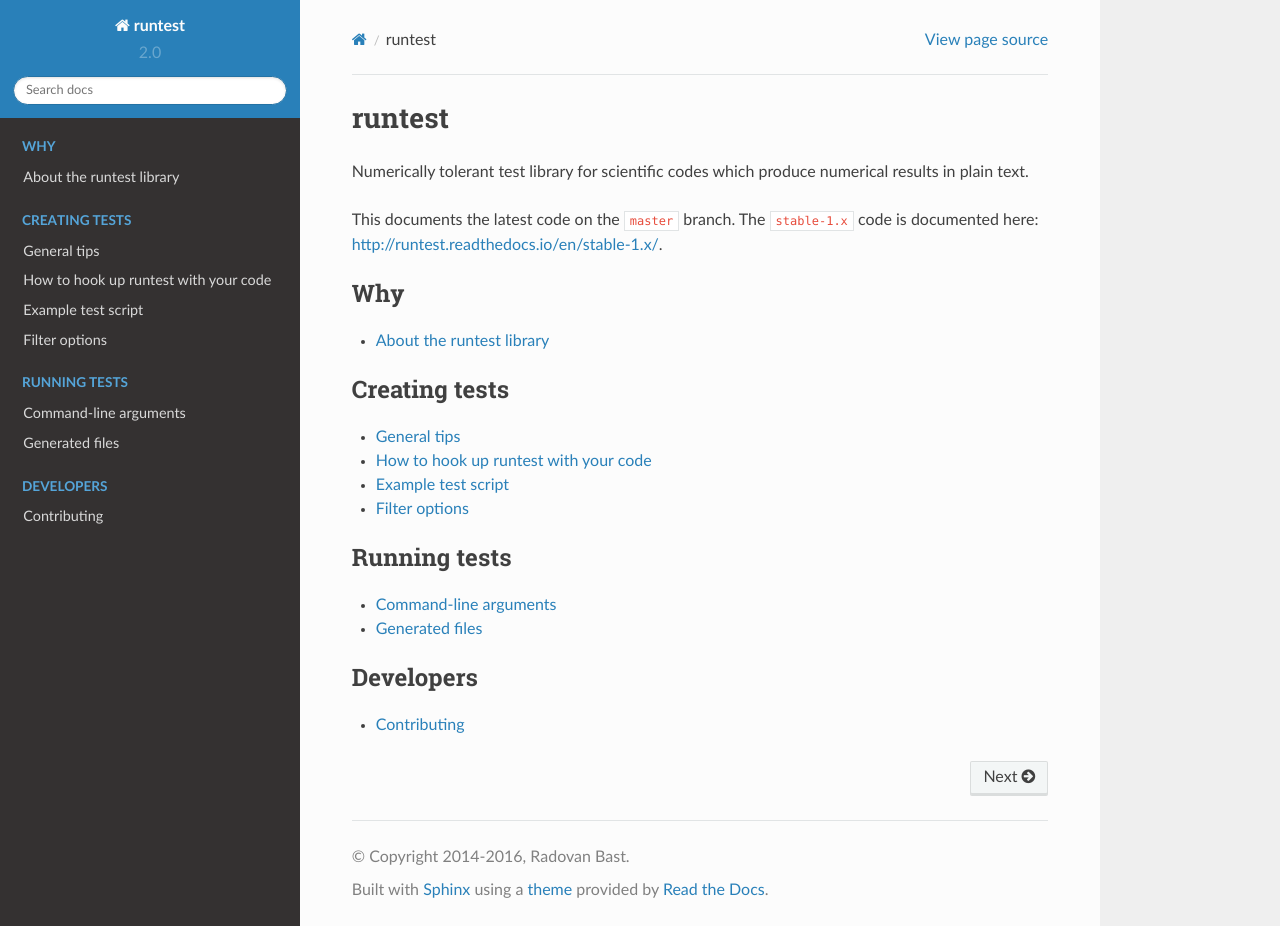
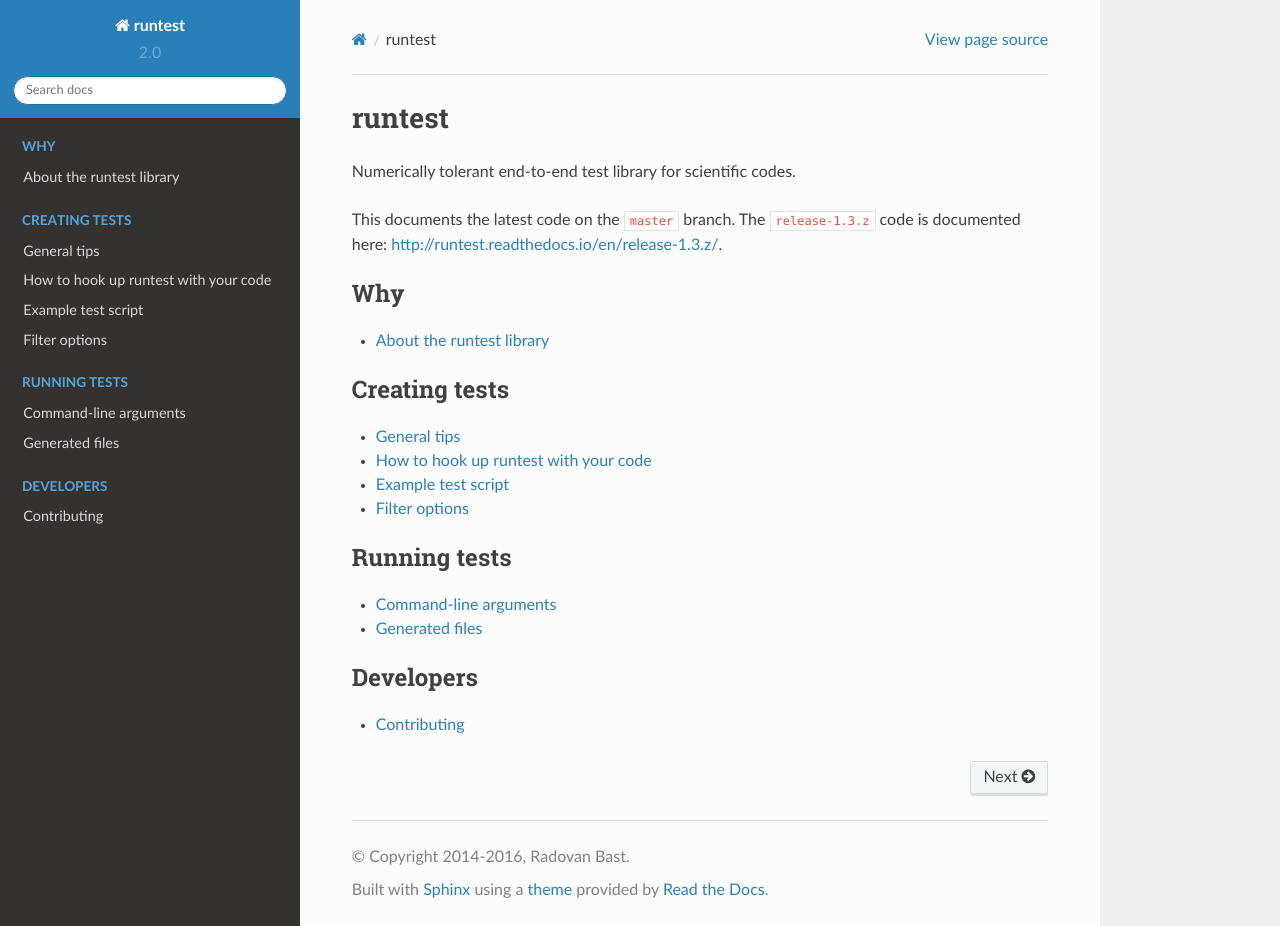
Before and after one commit to bast/runtest, a Sphinx documentation site: the page built from doc/index.rst, in a window 1280 px wide and 926 px high. Built offline with Sphinx 7.4.7 and the Read the Docs theme 2.0.0, drawn with Linux system fonts in a browser that asks for light colours.

Commit message:
fix link

```diff
--- a/doc/index.rst
+++ b/doc/index.rst
@@ -3,10 +3,10 @@
 runtest
 =======
 
-Numerically tolerant test library for scientific codes which produce numerical results in plain text.
+Numerically tolerant end-to-end test library for scientific codes.
 
 This documents the latest code on the ``master`` branch.
-The ``stable-1.x`` code is documented here: http://runtest.readthedocs.io/en/stable-1.x/.
+The ``release-1.3.z`` code is documented here: http://runtest.readthedocs.io/en/release-1.3.z/.
 
 
 .. toctree::
```
